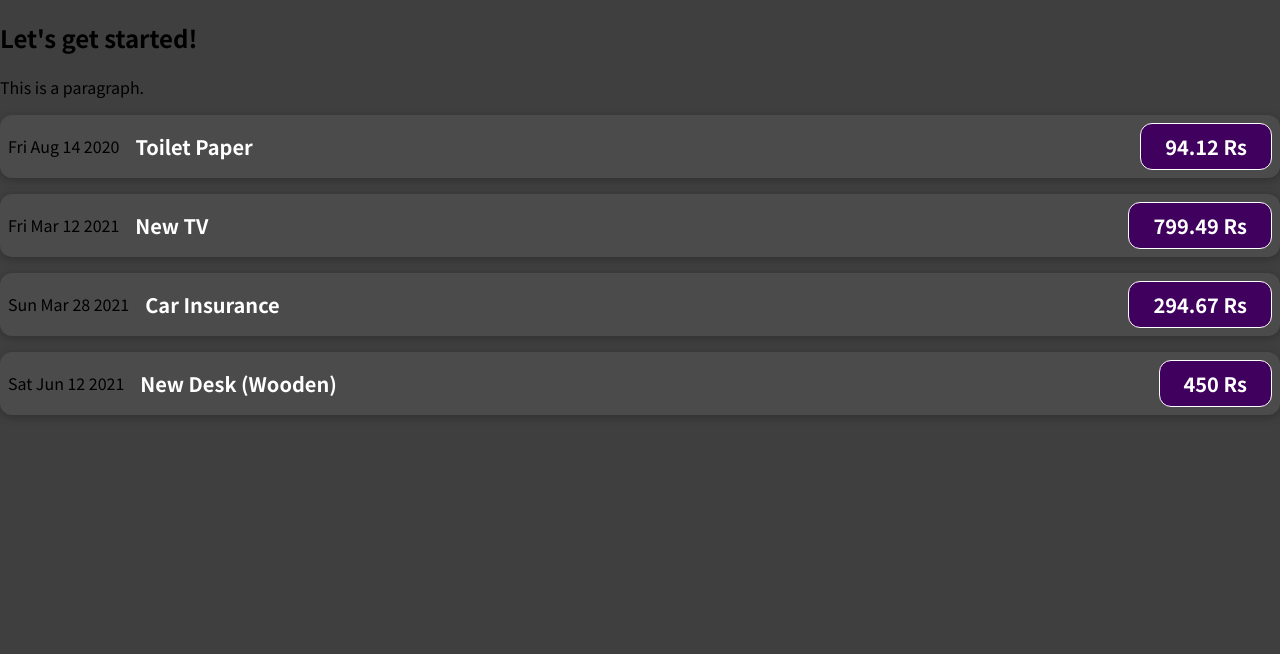
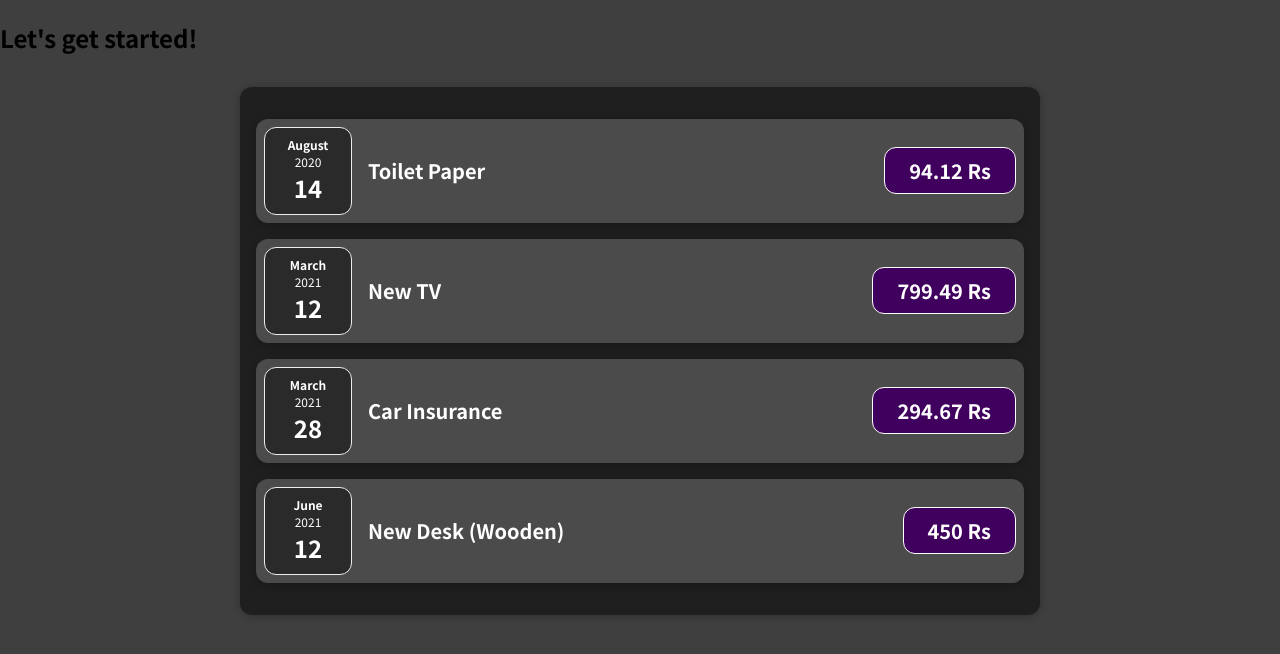
Before and after one commit to Utkarsh-190/Expense-Tracker, a JavaScript app: page / in a window 1280 px wide. Shown: the top 654 px of the page. Built offline with nearby package versions, Linux system fonts and the light colour scheme.

Commit message:
ExpenseDate and Expenses component added

```diff
--- a/src/App.js
+++ b/src/App.js
@@ -1,4 +1,4 @@
-import ExpenseItem from "./components/ExpenseItem";
+import Expenses from "./components/Expenses";
 
 function App() {
     const expenses = [
@@ -30,30 +30,9 @@
   return (
     <div>
       <h2>Let's get started!</h2>
-      <p>This is a paragraph.</p>
-      <ExpenseItem
-        title={expenses[0].title}
-        amount={expenses[0].amount}
-        date={expenses[0].date}
-      ></ExpenseItem>
+      <Expenses
+      expenses={expenses}/>
 
-      <ExpenseItem
-        title={expenses[1].title}
-        amount={expenses[1].amount}
-        date={expenses[1].date}
-      ></ExpenseItem>
-
-      <ExpenseItem
-        title={expenses[2].title}
-        amount={expenses[2].amount}
-        date={expenses[2].date}
-      ></ExpenseItem>
-
-      <ExpenseItem
-        title={expenses[3].title}
-        amount={expenses[3].amount}
-        date={expenses[3].date}
-      ></ExpenseItem>
     </div>
   );
 }
--- /dev/null
+++ b/src/components/ExpenseDate.css
@@ -0,0 +1,26 @@
+.expense-date {
+  display: flex;
+  flex-direction: column;
+  width: 5.5rem;
+  height: 5.5rem;
+  border: 1px solid #ececec;
+  background-color: #2a2a2a;
+  color: white;
+  border-radius: 12px;
+  align-items: center;
+  justify-content: center;
+}
+
+.expense-date__month {
+  font-size: 0.75rem;
+  font-weight: bold;
+}
+
+.expense-date__year {
+  font-size: 0.75rem;
+}
+
+.expense-date__day {
+  font-size: 1.5rem;
+  font-weight: bold;
+}
--- /dev/null
+++ b/src/components/ExpenseDate.js
@@ -0,0 +1,17 @@
+import "./ExpenseDate.css";
+
+function Expensedate(props) {
+    const month = props.date.toLocaleString('en-US', { month: 'long' });
+    const day = props.date.toLocaleString('en-US', { day: '2-digit' });
+    const year = props.date.getFullYear();
+
+    return (
+        <div className="expense-date">
+            <div className="expense-date__month">{month}</div>
+            <div className="expense-date__year">{year}</div>
+            <div className="expense-date__day">{day}</div>
+        </div>
+    )
+}
+
+export default Expensedate;
--- a/src/components/ExpenseItem.js
+++ b/src/components/ExpenseItem.js
@@ -1,9 +1,10 @@
+import ExpenseDate from "./ExpenseDate";
 import "./ExpenseItem.css";
 
 function ExpenseItem(props) {
     return (
         <div className = "expense-item">
-            <div>{props.date.toDateString()}</div>
+            <ExpenseDate date={props.date}/>
             <div className = "expense-item__description">
                 <h2>{props.title}</h2>
                 <div className = "expense-item__price">{props.amount} Rs</div>
--- /dev/null
+++ b/src/components/Expenses.css
@@ -0,0 +1,9 @@
+.expenses {
+  padding: 1rem;
+  background-color: rgb(31, 31, 31);
+  margin: 2rem auto;
+  width: 50rem;
+  max-width: 95%;
+  border-radius: 12px;
+  box-shadow: 0 1px 8px rgba(0, 0, 0, 0.25);
+}
--- /dev/null
+++ b/src/components/Expenses.js
@@ -0,0 +1,30 @@
+import "./Expenses.css"
+import ExpenseItem from "./ExpenseItem";
+
+function Expenses(props) {
+    return (
+      <div className="expenses">
+          <ExpenseItem
+        title={props.expenses[0].title}
+        amount={props.expenses[0].amount}
+        date={props.expenses[0].date}/>
+
+      <ExpenseItem
+        title={props.expenses[1].title}
+        amount={props.expenses[1].amount}
+        date={props.expenses[1].date}/>
+
+      <ExpenseItem
+        title={props.expenses[2].title}
+        amount={props.expenses[2].amount}
+        date={props.expenses[2].date}/>
+
+      <ExpenseItem
+        title={props.expenses[3].title}
+        amount={props.expenses[3].amount}
+        date={props.expenses[3].date}/>
+      </div>
+    );
+}
+
+export default Expenses;
```
Also changed, not shown: Expenses.css (added).
